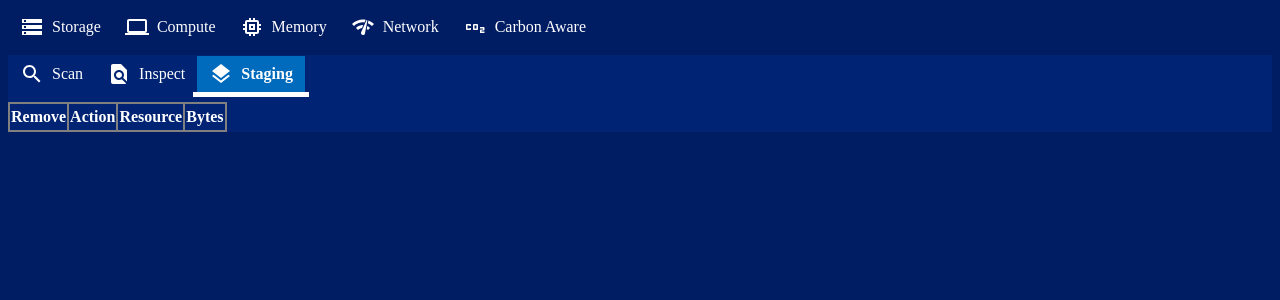
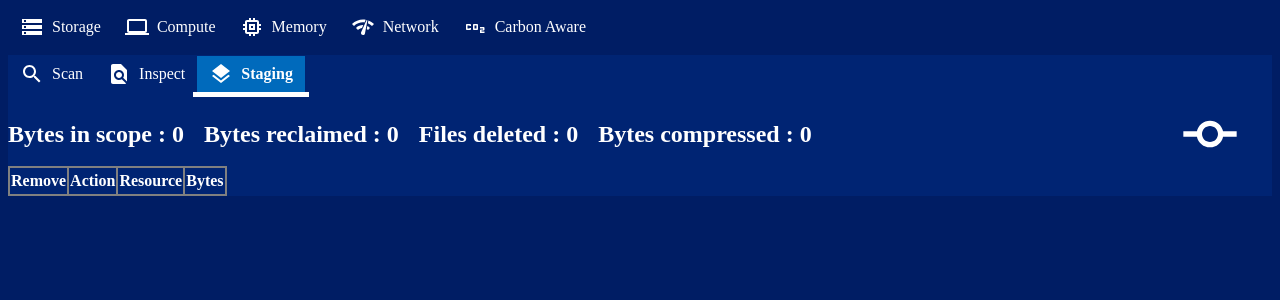
Before and after one commit to toaler/dups, a React (Vite) app: page / in a window 1280 px wide. Both pictures are taken after a click on the tab "Staging". Shown: the top 300 px of the page. Built offline with nearby package versions, Linux system fonts and the light colour scheme.

Commit message:
Started initial styling of Staging view

```diff
--- a/package.json
+++ b/package.json
@@ -17,7 +17,8 @@
     "@tauri-apps/api": "^1.5.2",
     "react": "^18.2.0",
     "react-dom": "^18.2.0",
-    "react-tabs": "^6.0.2"
+    "react-tabs": "^6.0.2",
+    "styled-components": "^6.1.8"
   },
   "devDependencies": {
     "@tauri-apps/cli": "^1.5.8",
--- a/src/storage/InspectionTab.jsx
+++ b/src/storage/InspectionTab.jsx
@@ -9,7 +9,6 @@ import TextSnippetIcon from '@mui/icons-material/TextSnippet';
 import NotListedLocationIcon from '@mui/icons-material/NotListedLocation';
 import ArchiveIcon from '@mui/icons-material/Archive';
 import CodeIcon from '@mui/icons-material/Code';
-import HtmlIcon from '@mui/icons-material/Html';
 
 function getMimeTypeIcon(compressible, mime_type) {
     if (compressible === "-1") {
--- /dev/null
+++ b/src/storage/StagingHeader.jsx
@@ -0,0 +1,51 @@
+import React from 'react'
+import styled from "styled-components"
+import CommitIcon from '@mui/icons-material/Commit';
+
+function StagingHeader({ totalBytes }) {
+    const bytesReclaimed = 0.0;
+    const filesDeleted = 0;
+    const filesCompressed = 0;
+
+    return <StagingHeaderContainer>
+        <StagingHeaderLeft>
+            <h1>Bytes in scope : {totalBytes.toLocaleString("en-US")}</h1>
+            <h1>Bytes reclaimed : {bytesReclaimed.toLocaleString("en-US")}</h1>
+            <h1>Files deleted : {filesDeleted.toLocaleString("en-US")}</h1>
+            <h1>Bytes compressed : {filesCompressed.toLocaleString("en-US")}</h1>
+        </StagingHeaderLeft>
+        <StagingCommit>
+            // TODO : add onclick
+        </StagingCommit>
+
+
+    </StagingHeaderContainer>
+}
+
+export default StagingHeader
+
+const StagingHeaderContainer = styled.div`
+    display: flex;
+    font-family: San Francisco;
+    font-size: 12px;
+    line-height: 24px;
+    font-weight: 400;
+    color: #FFFFFF;
+`;
+
+const StagingHeaderLeft = styled.div`
+    display: flex;
+    align-items: center; // Adjust vertical alignment as needed
+    justify-content: space-between; // Spread out the children to use available space
+    flex-wrap: wrap; // Allow items to wrap to a new line if needed
+    gap: 20px; // Creates space between items
+`;
+
+
+const StagingCommit = styled(CommitIcon)`
+    display: flex;
+    font-size: 4rem !important; // Adjust the size as needed
+    margin-left: auto;
+    margin-right: 30px;
+    color: inherit; // Or specify a color
+`;
--- a/src/storage/StagingTab.jsx
+++ b/src/storage/StagingTab.jsx
@@ -1,5 +1,6 @@
 import DeleteIcon from '@mui/icons-material/Delete';
-import IconButton from '@mui/material/IconButton'; // Assuming you use MUI IconButton for better click handling
+import StagingHeader from "./StagingHeader.jsx";
+import React from "react"; // Assuming you use MUI IconButton for better click handling
 
 function StagingTab({ actions, setActions }) {
     // Function to handle deletion of an item from the actions array
@@ -7,12 +8,15 @@ function StagingTab({ actions, setActions }) {
         setActions(currentActions => currentActions.filter((_, index) => index !== indexToDelete));
     };
 
+    const totalBytes = actions.reduce((acc, action) => acc + action.bytes, 0);
+
     return (
         <div>
+            <StagingHeader totalBytes={totalBytes}></StagingHeader>
             <table>
                 <thead>
                 <tr>
-                    <th style={{textAlign: "left"}}>Remove</th>
+                    <th style={{textAlign: "center"}}>Remove</th>
                     <th style={{textAlign: "left"}}>Action</th>
                     <th style={{textAlign: "left"}}>Resource</th>
                     <th style={{textAlign: "right"}}>Bytes</th>
@@ -22,7 +26,7 @@ function StagingTab({ actions, setActions }) {
                 {actions.map((actionObj, index) => (
                     <tr key={index}>
                         <td>
-                            <DeleteIcon onClick={() => handleDelete(index)} style={{padding: 0}}/>
+                            <DeleteIcon style={{padding: 0, textAlign: "center"}} onClick={() => handleDelete(index)} />
                         </td>
                         <td>{actionObj.action}</td>
                         <td>{actionObj.path}</td>
```
Also changed, not shown: 1 other file (tests, documents, lock files or other folders).
